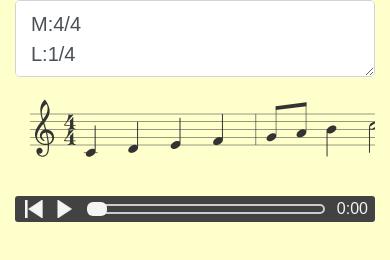
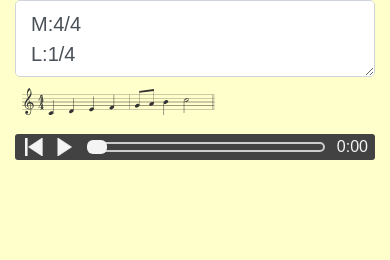
Before and after one commit to dotnsf/abcnotes, a website: page docs/index.html in a window 390 px wide. Drawn offline with nearby package versions, Linux system fonts and the light colour scheme.

Commit message:
responsive

```diff
--- a/docs/index.html
+++ b/docs/index.html
@@ -79,7 +79,7 @@ $(function(){
 function updateScore(){
   var note = $( "#score" ).val();
   //note = note.split( "\n" ).join( "\\n" );
-  var o = ABCJS.renderAbc( "note", note )[0];
+  var o = ABCJS.renderAbc( "note", note, { responsive: "resize" } )[0];
 
   var synthControl = new ABCJS.synth.SynthController();
   synthControl.load( "#player", null, { displayRestart: true, displayPlay: true, displayProgress: true } );
```
